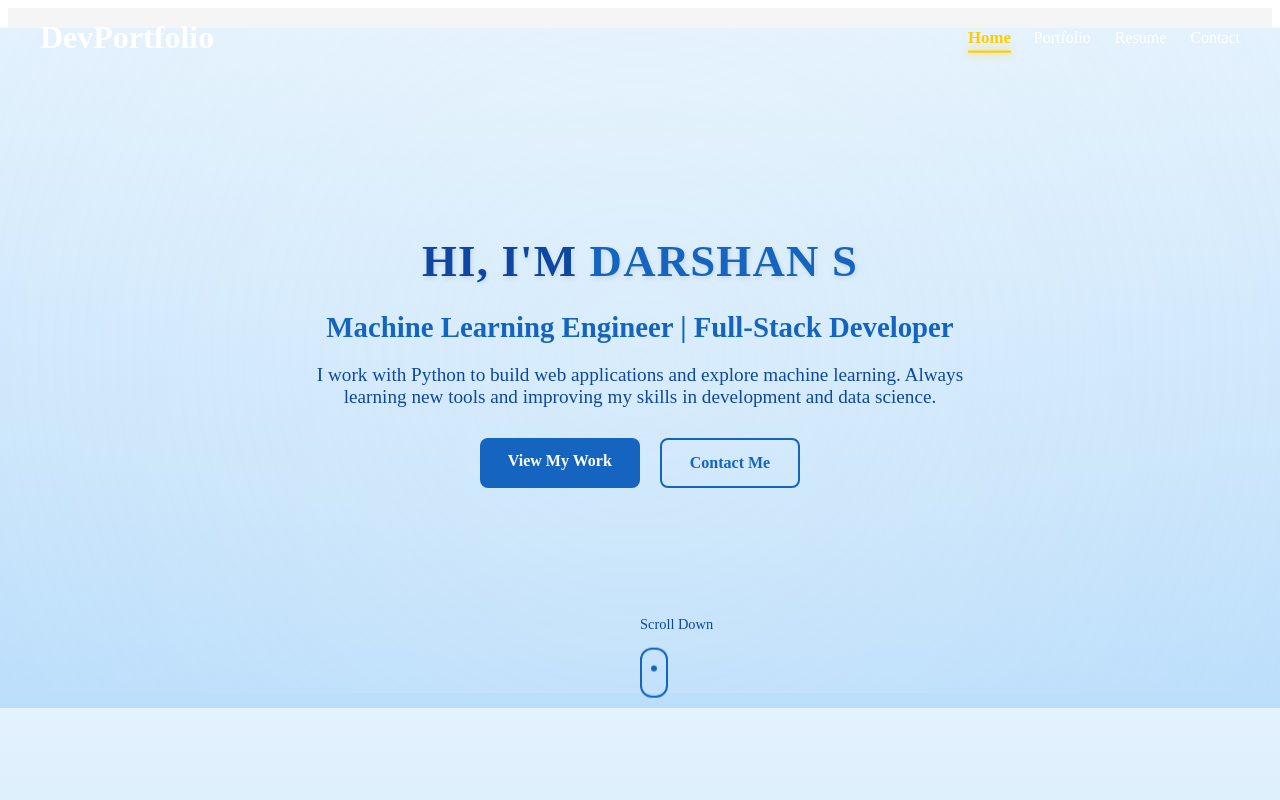
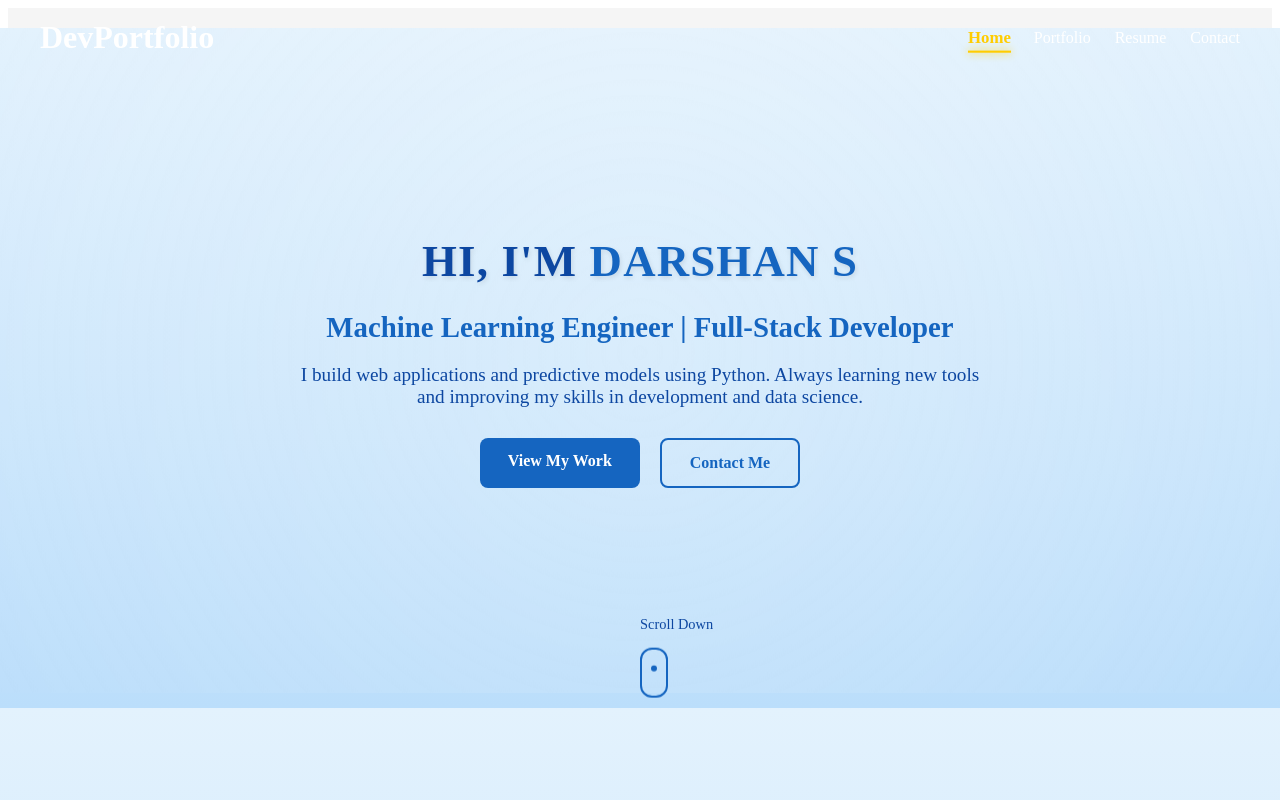
Before and after one commit to Darshan980/portfolio, a React (Vite) app: page / in a window 1280 px wide. Shown: the top 800 px of the page. Built offline with nearby package versions, Linux system fonts and the light colour scheme.

Commit message:
Update Hero.jsx

```diff
--- a/src/components/Hero.jsx
+++ b/src/components/Hero.jsx
@@ -34,7 +34,7 @@ function Hero() {
           animate={{ opacity: 1, y: 0 }}
           transition={{ duration: 0.8, delay: 0.4 }}
         >
-          I work with Python to build web applications and explore machine learning.
+          I build web applications and predictive models using Python.
    Always learning new tools and improving my skills in development and data science.
         </motion.p>
 
```
